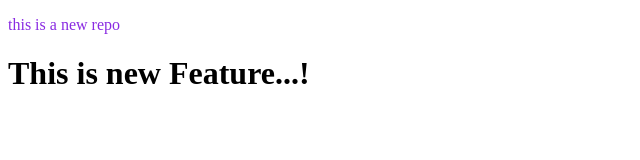
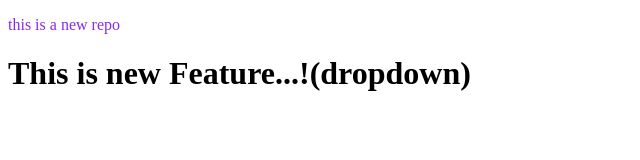
Before and after one commit to devanshramani/localrepo, a plain HTML site: page index.html in a window 1280 px wide. Shown: the whole page, without its empty margins (0-640 px from the left). Drawn offline with Linux system fonts and the light colour scheme.

Commit message:
add dropdown

```diff
--- a/index.html
+++ b/index.html
@@ -8,6 +8,6 @@
 </head>
 <body>
     <p>this is a new repo</p>
-    <h1>This is new Feature...!</h1>
+    <h1>This is new Feature...!(dropdown)</h1>
 </body>
 </html>
```
